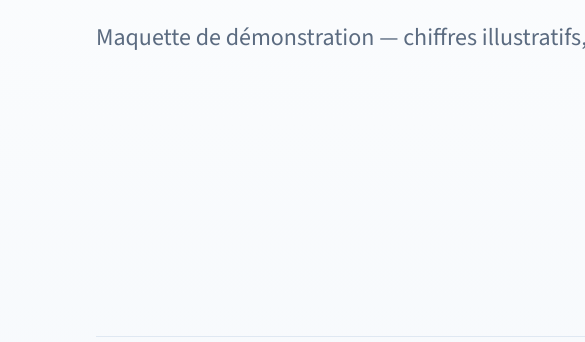
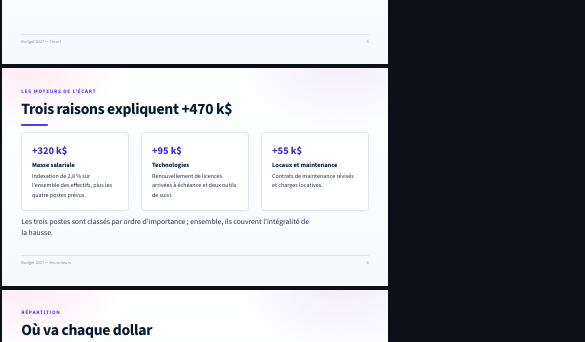
Before and after one commit to Jbijjer/budget-2027-2026-10-08, a plain HTML site: page index.html in a window 390 px wide. Shown: the part 599-941 px from the top of the page, 585 px wide, since content can reach past the window. Drawn offline with Linux system fonts and the light colour scheme.

Commit message:
Mise a l'echelle pour consultation mobile

```diff
--- a/index.html
+++ b/index.html
@@ -391,7 +391,8 @@
 }
 *{box-sizing:border-box;margin:0;padding:0}
 body{background:#0d1117;font-family:'Source Sans 3','Liberation Sans',sans-serif;
-     -webkit-font-smoothing:antialiased}
+     -webkit-font-smoothing:antialiased;display:flex;flex-direction:column;
+     align-items:center;gap:20px;padding:20px 0}
 .slide{width:1920px;height:1080px;position:relative;overflow:hidden;
   background:radial-gradient(900px 620px at 88% -8%, #efe9ff 0%, rgba(239,233,255,0) 62%),
              radial-gradient(820px 600px at 6% -6%, #ffe9f3 0%, rgba(255,233,243,0) 60%),
@@ -643,4 +644,13 @@ body{background:#0d1117;font-family:'Source Sans 3','Liberation Sans',sans-serif
   </div>
   <div class="pied"><span>Budget 2027 — annexe</span><span>10</span></div>
 </div>
+<script>
+/* mise a l'echelle : la planche 1920x1080 tient dans la fenetre (telephone, portable) */
+(function fit(){
+  if (window.innerWidth < 1900) document.body.style.zoom = window.innerWidth / 1940;
+})();
+window.addEventListener('resize', function(){
+  document.body.style.zoom = window.innerWidth < 1900 ? window.innerWidth / 1940 : 1;
+});
+</script>
 </body></html>
```
